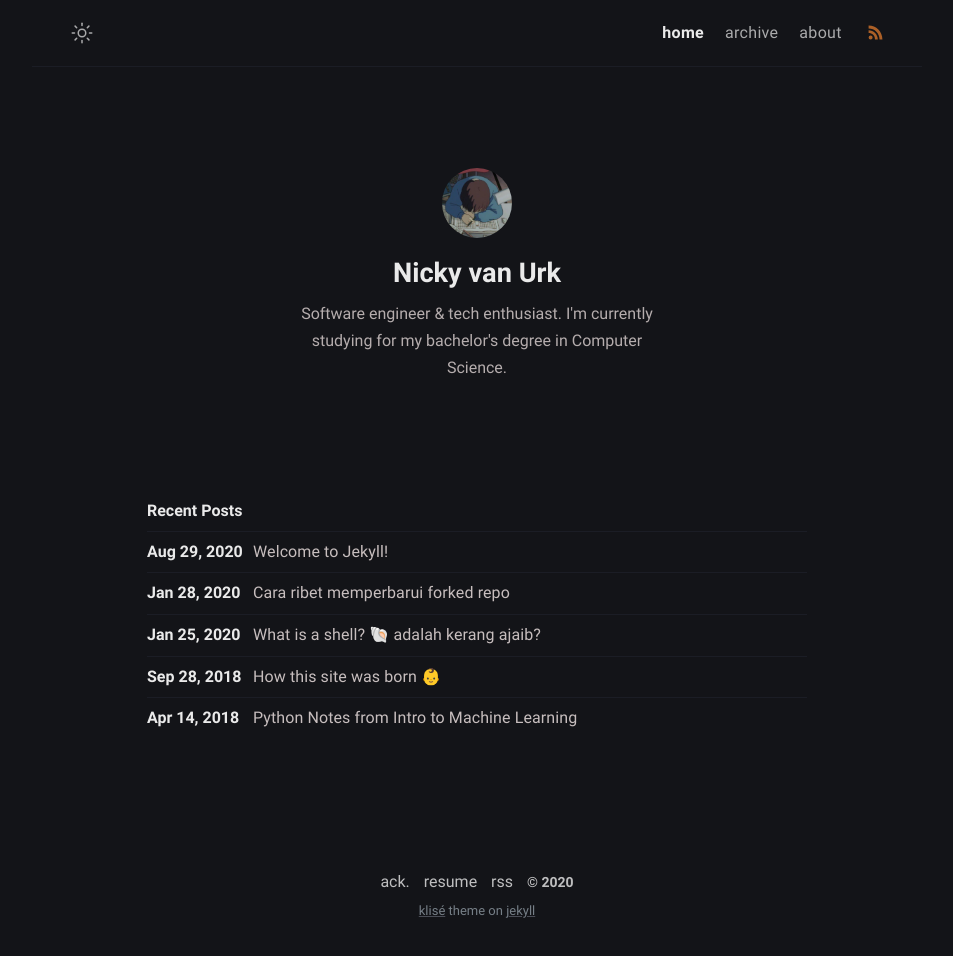
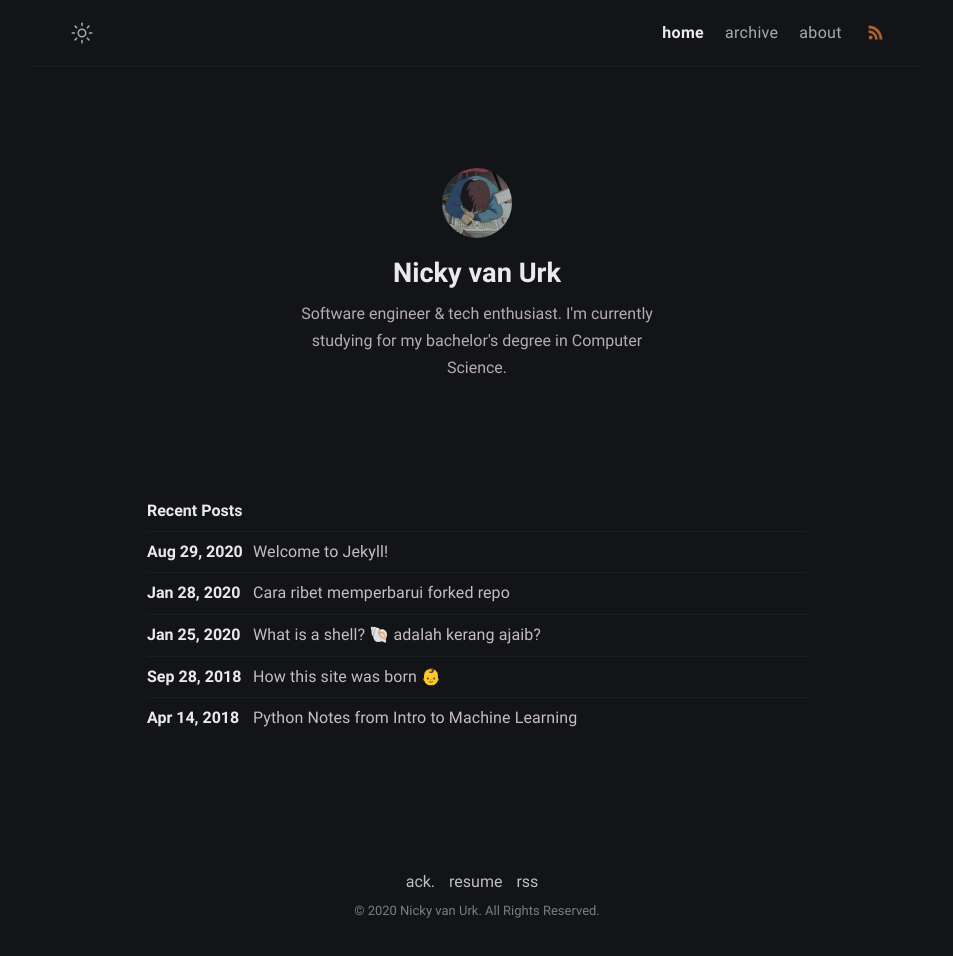
Before and after one commit to nickyvanurk/nickvanurk.com, a Jekyll site: the page built from index.md, in a window 1280 px wide. Shown: the whole page, without its empty margins (163-1116 px from the left). Built offline with Jekyll 4.4.1, drawn with Linux system fonts in a browser that asks for light colours.

Commit message:
Add copyright

```diff
--- a/_config.yml
+++ b/_config.yml
@@ -20,7 +20,7 @@ author:
   twittdder: nickyvanurk # twitter username
   facebook: nickyvanurk # facebook username
   email: info@nickyvanurk.com # email adress
-  avatar: /assets/img/avatar.jpg # change with your own avatar
+  avatar: /assets/img/avatar-small.jpg # change with your own avatar
 
 # URL settings
 url: "https://nickyvanurk.com" #
--- a/_includes/footer.html
+++ b/_includes/footer.html
@@ -2,20 +2,9 @@
   <a class="footer_item" href="/thanks">ack.</a>
   <a class="footer_item" href="javascript::void(0)">resume</a>
   <a class="footer_item" href="/feed.xml">rss</a>
-  <span class="footer_item">&copy; {{ site.time | date: "%Y" }}</span>
   <small class="footer_copyright">
-    <!-- Klisé Theme: https://github.com/piharpi/jekyll-klise -->
-    <a
-      href="https://github.com/piharpi/jekyll-klise"
-      target="_blank"
-      rel="noreferrer noopener"
-      >klisé</a
-    >
-    theme on
-    <a href="https://jekyllrb.com" target="_blank" rel="noreferrer noopener"
-      >jekyll</a
-    >
-  </small>
+    &copy; {{ site.time | date: "%Y" }} Nicky van Urk. All Rights Reserved.
+   </small>
 </footer>
 <script src="/assets/js/main.js" defer="defer"></script>
 
```
